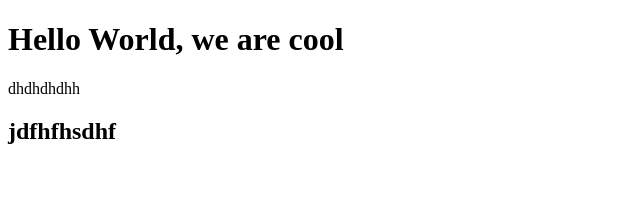
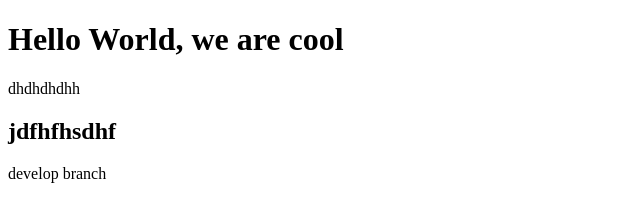
Before and after one commit to artylope/firstproject, a plain HTML site: page index.html in a window 1280 px wide. Shown: the whole page, without its empty margins (0-640 px from the left). Drawn offline with Linux system fonts and the light colour scheme.

Commit message:
develop branch

```diff
--- a/index.html
+++ b/index.html
@@ -10,5 +10,6 @@
     <h1>Hello World, we are cool</h1>
     <p>dhdhdhdhh</p>
     <h2>jdfhfhsdhf</h2>
+    <div>develop branch</div>
   </body>
 </html>
```
